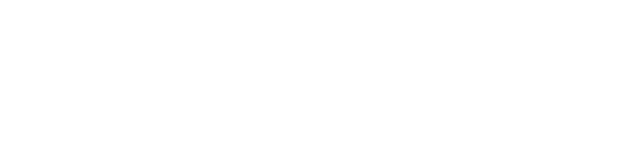
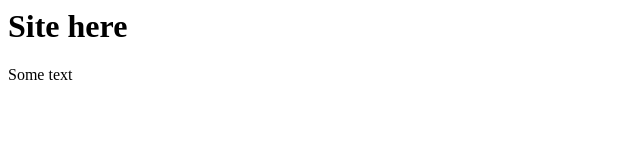
Before and after one commit to Zholtik/Site, a plain HTML site: page index.html in a window 1280 px wide. Shown: the whole page, without its empty margins (0-640 px from the left). Drawn offline with Linux system fonts and the light colour scheme.

Commit message:
Second commit

```diff
--- a/index.html
+++ b/index.html
@@ -1,4 +1,9 @@
 <html lang="en">
-<head></head>
-<body></body>
+<head>
+<Title>Site</Title>
+</head>
+<body>
+<h1>Site here</h1>
+<p>Some text</p>
+</body>
 </html>
```
